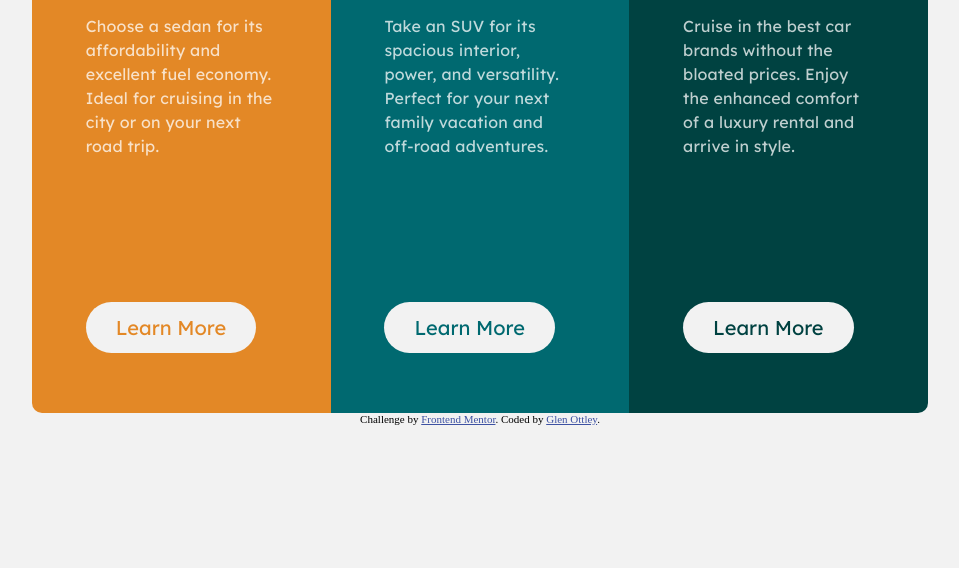
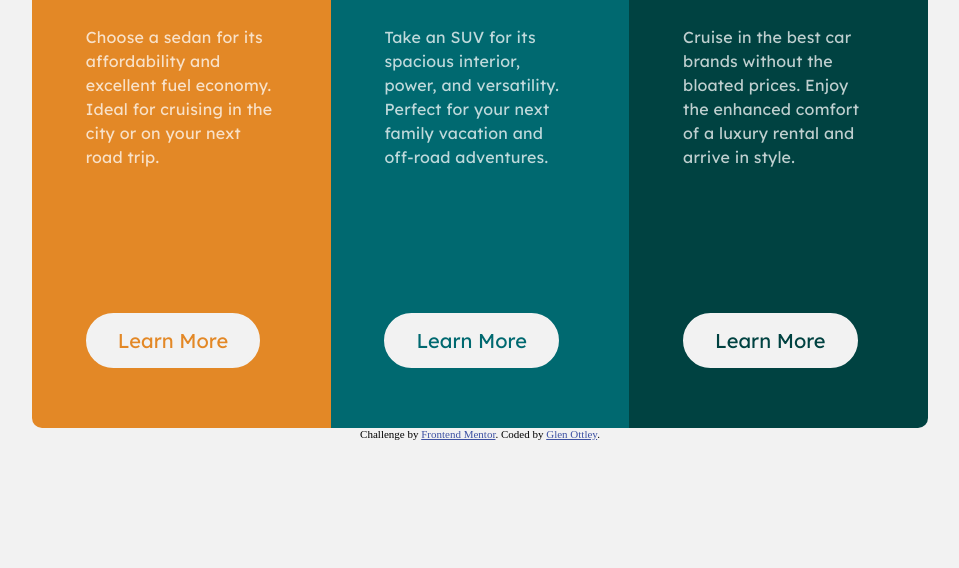
Before and after one commit to GlenOttley/3-column-preview-card-component-main, a website: page dist/index.html in a window 1280 px wide. Shown: the part 339-907 px from the top of the page, without its empty margins (160-1119 px from the left). Drawn offline with Linux system fonts and the light colour scheme.

Commit message:
Fixed button position issue, added correct button hover effects, simplified border radius styling

```diff
--- a/dist/index.html
+++ b/dist/index.html
@@ -2,7 +2,7 @@
 <html lang="en">
 <head>
   <meta charset="UTF-8">
-  <meta name="viewport" content="width=device-width, initial-scale=1.0"> <!-- displays site properly based on user's device -->
+  <meta name="viewport" content="width=device-width, initial-scale=1.0"> <!-- displays site properly based on usdark-er's device -->
 
   <link rel="icon" type="image/png" sizes="32x32" href="./static/images/favicon-32x32.png">
 
@@ -33,7 +33,7 @@
       </div>
     </section>
 
-    <section class="cyan">
+    <section class="dark-cyan">
       <div class="container">
         <img src="./static/images/icon-suvs.svg">
         <h1>SUVs</h1>
@@ -43,7 +43,7 @@
       </div>
     </section>
 
-    <section class="dark-cyan">
+    <section class="very-dark-cyan">
       <div class="container">
         <img src="./static/images/icon-luxury.svg">
         <h1>Luxury</h1>
--- a/dist/static/style.css
+++ b/dist/static/style.css
@@ -1,3 +1,13 @@
+:root {
+	--bright-orange: hsl(31, 77%, 52%);
+	--dark-cyan: hsl(184, 100%, 22%);
+	--very-dark-cyan: hsl(179, 100%, 13%);
+	/* paragraphs*/
+	--transparent-white: hsla(0, 0%, 100%, 0.75);
+	/* background, headings, buttons */
+	--very-light-gray: hsl(0, 0%, 95%);
+}
+
 *, *::before, *::after {
 	box-sizing: border-box;
 }
@@ -7,7 +17,7 @@ html {
 }
 
 body {
-	background-color: hsl(0, 0%, 95%);
+	background-color: var(--very-light-gray);
 	margin: 0;
 	padding: 20% 6.5%;
 }
@@ -18,7 +28,7 @@ img {
 }
 
 h1 {
-	color: hsl(0, 0%, 95%);
+	color: var(--very-light-gray);
 	font-family: "Big Shoulders Display";
 	font-size: 2.5rem;
 	letter-spacing: 1px;
@@ -27,66 +37,81 @@ h1 {
 }
 
 p {
-	color: hsla(0, 0%, 100%, 0.75);
+	color: var(--transparent-white);
 	font-family: "Lexend Deca";
 	font-size: .8rem;
 	letter-spacing: .2px;
 	line-height: 1.2rem;
-	/*margin-bottom: 1.75rem;*/
+	flex-grow: 1;
 }
 
 .container {
+	display: flex;
+	flex-direction: column;
+	align-items: flex-start;
+	justify-content: center;
 	max-width: 400px;
 	margin: 0 auto;
 	padding: 3em 0;
+	height: 100%;
 	width: 64%;
 }
 
 .row {
+	border-radius: 10px;
+	overflow: hidden;
 	display: flex;
 	flex-direction: column;
 }
 
 .btn {
-	background-color: hsl(0, 0%, 95%);
+	margin-top: auto;
+	background-color: var(--very-light-gray);
+	border: 2px solid var(--very-light-gray);
 	border-radius: 100px;
-	display: inline-block;
 	font-family: "Lexend Deca";
 	font-size: 1rem;
 	padding: .65em 1.5em;
 	text-decoration: none;
-	transition: all .2s ease-in-out;
-}
-
-.btn:hover {
-	opacity: .75;
-	transform: scale(1.1);
 }
 
 .orange {
-	background-color: hsl(31, 77%, 52%);
-	border-radius: 10px 10px 0 0;
+	background-color: var(--bright-orange);
 }
 
 	.orange .btn {
-		color: hsl(31, 77%, 52%);
+		color: var(--bright-orange);
 	}
 
-.cyan {
-	background-color: hsl(184, 100%, 22%);
-}
-
-	.cyan .btn {
-		color: hsl(184, 100%, 22%);
+	.orange .btn:hover {
+		background-color: var(--bright-orange);
+		color: var(--very-light-gray);
 	}
 
 .dark-cyan {
-	background-color: hsl(179, 100%, 13%);
-	border-radius: 0 0 10px 10px;
+	background-color: var(--dark-cyan);
 }
 
 	.dark-cyan .btn {
-		color: hsl(179, 100%, 13%);
+		color: var(--dark-cyan);
+	}
+
+	.dark-cyan .btn:hover {
+		background-color: var(--dark-cyan);
+		color: var(--very-light-gray);
+	}
+
+.very-dark-cyan {
+	background-color: var(--very-dark-cyan);
+}
+
+	.very-dark-cyan .btn {
+		color: var(--very-dark-cyan);
+	}
+
+	.very-dark-cyan .btn:hover {
+		background-color: var(--very-dark-cyan);
+		color: var(--very-light-gray);
 	}
 
 
@@ -102,14 +127,6 @@ p {
 	p {
 		margin-bottom: 9em;
 	}
-
-	.orange {
-		border-radius: 10px 0 0 10px;
-	}
-
-	.dark-cyan {
-		border-radius: 0 10px 10px 0;
-	}
 }
 
 @media (min-width: 1200px) {
```
